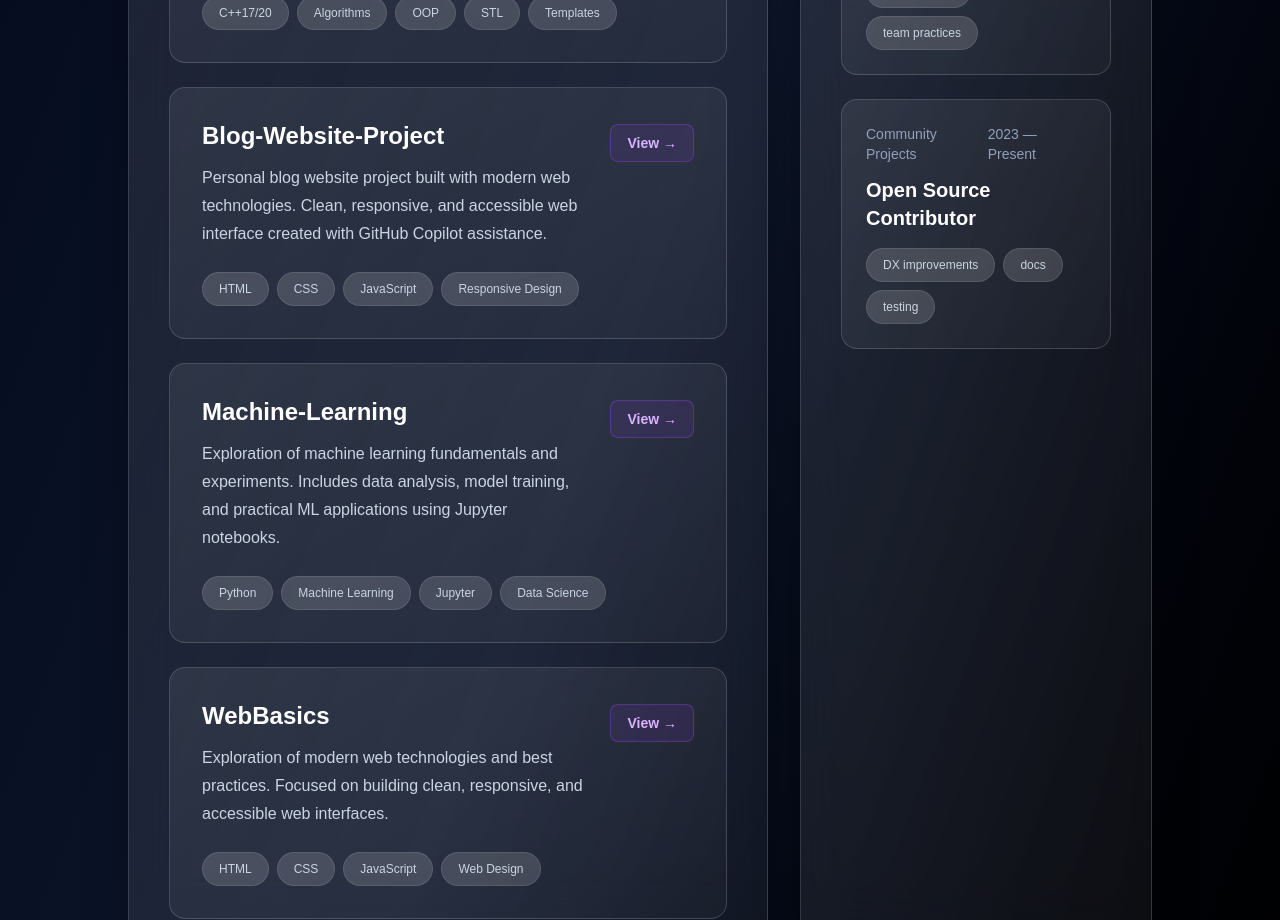
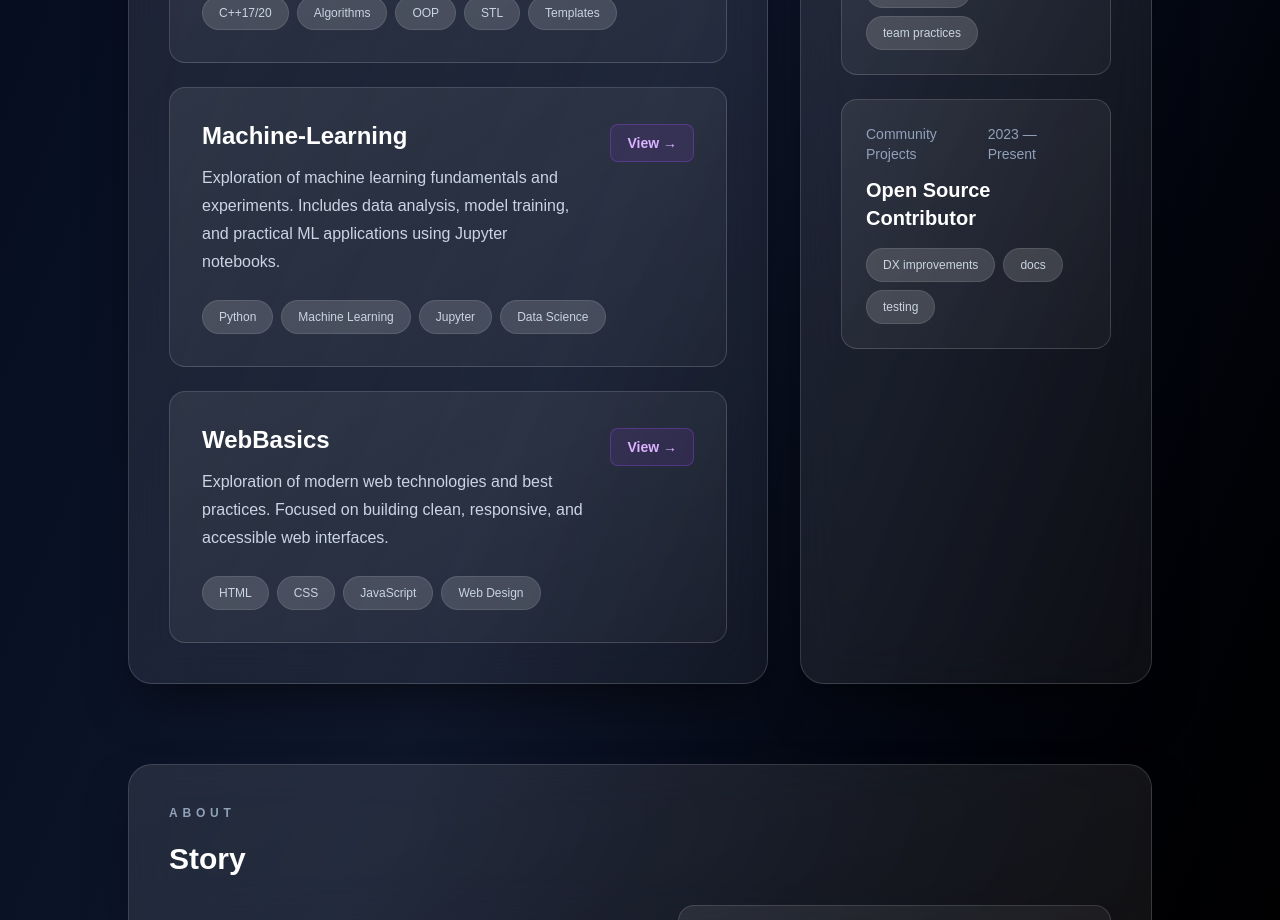
Before and after one commit to bahadirsulukan/my-portfolio, a Next.js app: page / in a window 1280 px wide. Shown: the part 1360-2280 px from the top of the page. Built offline with nearby package versions, Linux system fonts and the light colour scheme.

Commit message:
New icon

```diff
--- a/app/layout.tsx
+++ b/app/layout.tsx
@@ -26,7 +26,7 @@ export default function RootLayout({
   return (
     <html lang="en">
       <head>
-        <link rel="icon" href="/BS_Icon.png" type="image/png" />
+        <link rel="icon" href="/BS_Icon.ico?v=2" type="image/x-icon" />
       </head>
       <body
         className={`${geistSans.variable} ${geistMono.variable} antialiased`}
--- a/app/page.tsx
+++ b/app/page.tsx
@@ -23,13 +23,6 @@ const projects: Project[] = [
       "Comprehensive collection of C++ algorithms, data structures, and exercises. Includes object-oriented projects, STL, Templates, File I/O, and Exception Handling inspired by university coursework.",
     stack: ["C++17/20", "Algorithms", "OOP", "STL", "Templates"],
     link: "https://github.com/bahadirsulukan/Cplusplus-Practice",
-  },
-  {
-    title: "Blog-Website-Project",
-    description:
-      "Personal blog website project built with modern web technologies. Clean, responsive, and accessible web interface created with GitHub Copilot assistance.",
-    stack: ["HTML", "CSS", "JavaScript", "Responsive Design"],
-    link: "https://github.com/bahadirsulukan/Blog-Website-Project",
   },
   {
     title: "Machine-Learning",
```
Also changed, not shown: 1 other file (tests, documents, lock files or other folders).
